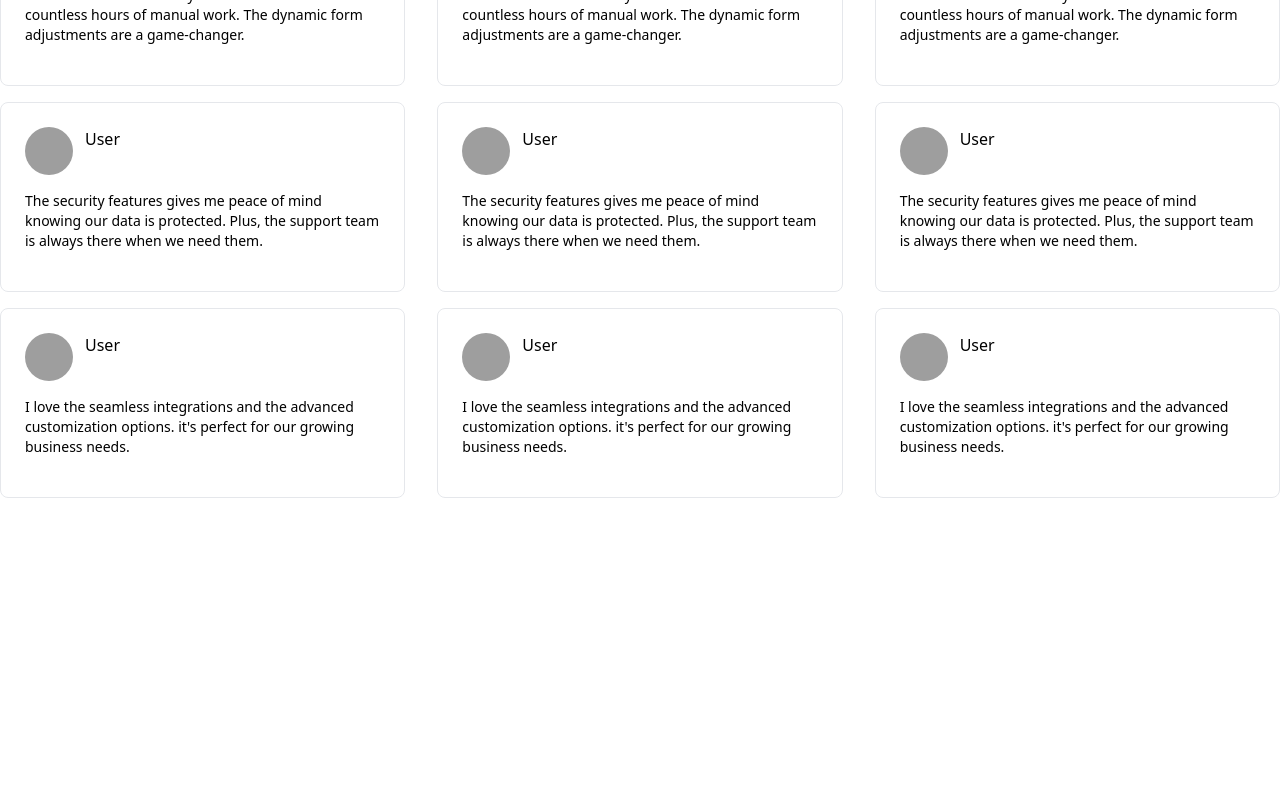
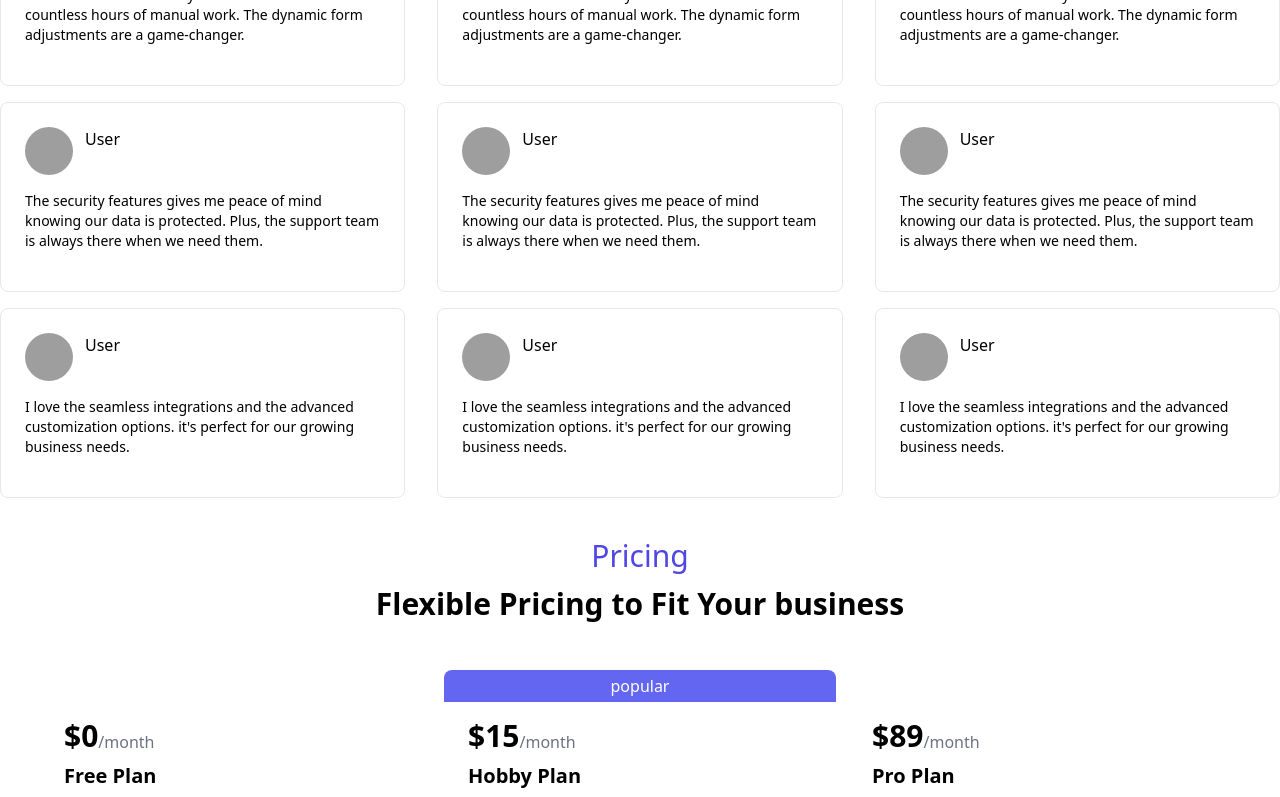
Before and after one commit to FinzyPHINZY/nexxsass, a React (Vite) app: page / in a window 1280 px wide. Shown: the part 2702-3499 px from the top of the page. Before the commit the page ends 3200 px from the top, so only its background shows below. Built offline with nearby package versions, Linux system fonts and the light colour scheme; grey boxes are pictures that could not be loaded.

Commit message:
Build PricingSection component
- Implemented PricingSection with a Tagline and header
- Integrated PlanCard component to display pricing plans dynamically
- Styled the section for a responsive grid layout and center alignment
- Imported and utilized pricingPlans data for rendering

```diff
--- a/src/App.jsx
+++ b/src/App.jsx
@@ -2,6 +2,7 @@ import './App.css'
 import FeaturesSection from './components/FeaturesSection'
 import HeroSection from './components/HeroSection'
 import Navbar from './components/Navbar'
+import PricingSection from './components/PricingSection'
 import RoadMapSection from './components/RoadMapSection'
 import Slider from './components/Slider'
 import TestimonialsSection from './components/TestimonialsSection'
@@ -27,6 +28,7 @@ export default function App() {
           <RoadMapSection />
           <FeaturesSection />
           <TestimonialsSection />
+          <PricingSection />
         </div>
       </div>
     </>
--- /dev/null
+++ b/src/components/PlanCard.jsx
@@ -0,0 +1,48 @@
+import { Check } from 'lucide-react'
+
+const PlanCard = ({ price, title, description, features, isPopular }) => {
+  return (
+    <div className="plan-card bordeer flex flex-col justify-between bg-white/20 backdrop-blur-lg rounded-lg h-full p-6 hover:shadow-md text-left relative">
+      {isPopular && (
+        <div className="popular-tag absolute -top-6 left-0 bg-indigo-500 text-white px-2 py-1 rounded-t-lg w-full text-center">
+          popular
+        </div>
+      )}
+
+      <div className="">
+        <div className="inline-flex items-end">
+          <h1 className="font-extrabold text-3xl">${price}</h1>
+          <span className=" text-gray-500 align-bottom">/month</span>
+        </div>
+        <h2 className="font-bold text-xl my-2">{title}</h2>
+        <p
+          className="
+        "
+        >
+          {description}
+        </p>
+        <div className="border-t border-gray-400 opacity-25 my-3 flex-grow" />
+        <ul className="">
+          {features.map((feature, index) => (
+            <li
+              className=" flex items-center text-gray-700 gap-2 my-2"
+              key={index}
+            >
+              <div className="w-4 h-4 bg-indigo-500 rounded-full flex items-center justify-center">
+                <Check size={32} className="inline-block text-white w-3 h-3" />
+              </div>
+              <p className="">{feature}</p>
+            </li>
+          ))}
+        </ul>
+      </div>
+      <div className="">
+        <button className="bg-indigo-500 hover:bg-indigo-600 py-2 mt-3 rounded-lg text-white w-full">
+          Select Plan
+        </button>
+      </div>
+    </div>
+  )
+}
+
+export default PlanCard
--- /dev/null
+++ b/src/components/PricingSection.jsx
@@ -0,0 +1,22 @@
+import React from 'react'
+import { pricingPlans } from '../data/pricing'
+import PlanCard from './PlanCard'
+import Tagline from './Tagline'
+
+const PricingSection = () => {
+  return (
+    <div className="flex flex-col items-center justify-center p-10 text-center">
+      <Tagline>Pricing</Tagline>
+      <h2 className="font-extrabold text-3xl mb-8 pt-3">
+        Flexible Pricing to Fit Your business
+      </h2>
+      <div className="grid mt-10 items-center grid-cols-3 gap-3 md:grid-cols-3 max-w-screen-xl">
+        {pricingPlans.map((plan, i) => (
+          <PlanCard key={i} {...plan} />
+        ))}
+      </div>
+    </div>
+  )
+}
+
+export default PricingSection
--- /dev/null
+++ b/src/data/pricing.js
@@ -0,0 +1,39 @@
+export const pricingPlans = [
+  {
+    title: 'Free Plan',
+    price: 0,
+    description: 'For individuals and hobbyists',
+    features: [
+      'Up to 3 forms per month',
+      'Basic AI form builder',
+      'Basic form customization',
+      'Data export in CSV format',
+    ],
+    isPopular: false,
+  },
+  {
+    title: 'Hobby Plan',
+    price: 15,
+    description: 'Perfect for growing businesses needing advanced features.',
+    features: [
+      'Up to 100 forms per month',
+      'Data export in CSV and Excel',
+      'Advanced conditional logic and branching',
+      'Basic analysitcs and reporting',
+    ],
+    isPopular: true,
+  },
+
+  {
+    title: 'Pro Plan',
+    price: 89,
+    description: 'For large businesses and enterprises with custom needs.',
+    features: [
+      'Unlimited forms per month',
+      'Premium AI form suggestions',
+      'Advanced conditional logic and branching',
+      'API access for custom integrations',
+    ],
+    isPopular: false,
+  },
+]
```
